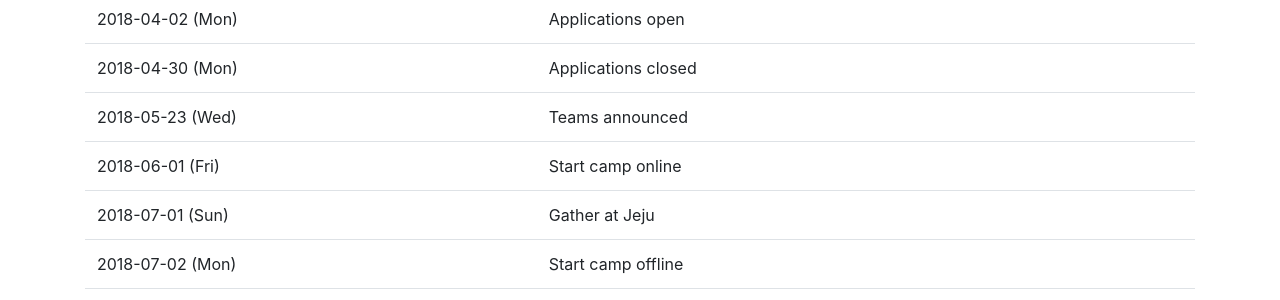
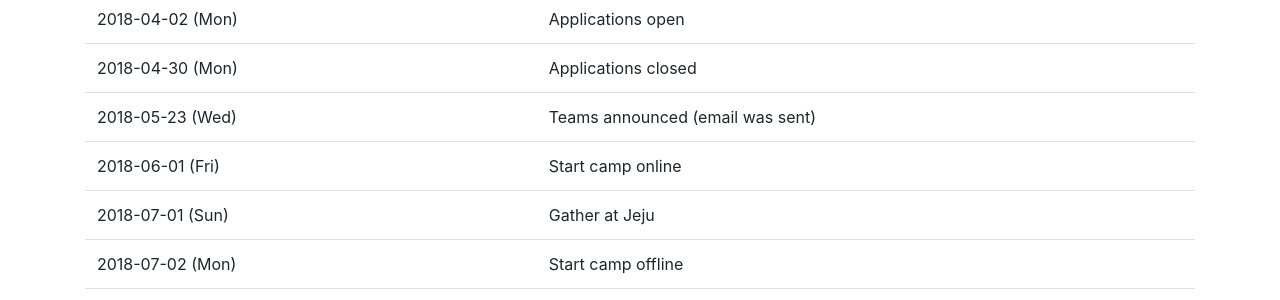
Before and after one commit to TensorFlowKR/dlcampjeju, a Jekyll site: the page built from 2018/index.md, in a window 1280 px wide and 900 px high, scrolled down 4003 px. Shown: the part 153-453 px from the top of the window. Built offline with Jekyll 4.4.1, drawn with Linux system fonts in a browser that asks for light colours; nearby versions of some CDN libraries.

Commit message:
Update index.md

```diff
--- a/2018/index.md
+++ b/2018/index.md
@@ -67,7 +67,7 @@ Applications will be accepted until April 30th, 2018 (UTC) (or precisely 2018-04
 | --- | --- |
 | 2018-04-02 (Mon) | Applications open |
 | 2018-04-30 (Mon) | Applications closed |
-| 2018-05-23 (Wed) | Teams announced |
+| 2018-05-23 (Wed) | Teams announced (email was sent) |
 | 2018-06-01 (Fri) | Start camp online |
 | 2018-07-01 (Sun) | Gather at Jeju |
 | 2018-07-02 (Mon) | Start camp offline |
```
